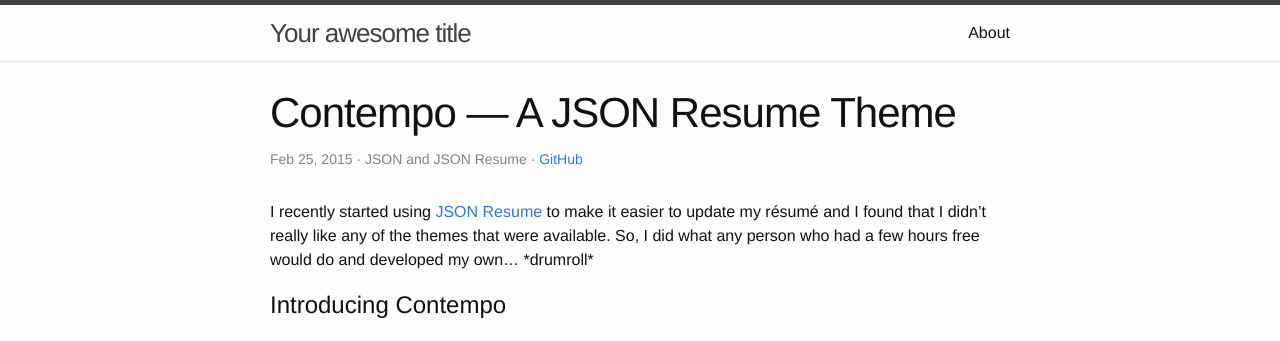
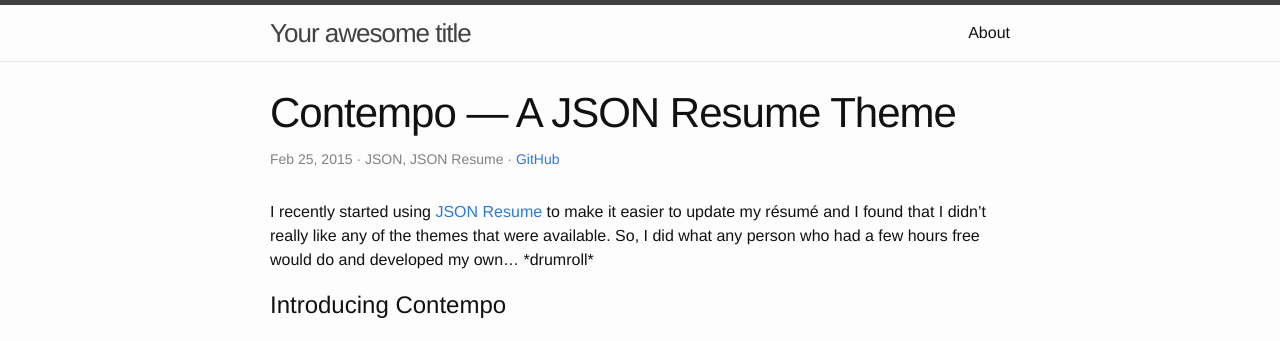
Before and after one commit to yesdevnull/yesdevnull.github.io, a Jekyll site: the page built from _posts/2015-02-25-contempo-a-json-resume-theme.md, in a window 1280 px wide. Shown: the top 341 px of the page. Built offline with Jekyll 4.4.1, drawn with Linux system fonts in a browser that asks for light colours.

Commit message:
Use new post_tags filter for posts

```diff
--- a/_layouts/post.html
+++ b/_layouts/post.html
@@ -5,7 +5,7 @@ layout: default
 
   <header class="post-header">
     <h1 class="post-title">{{ page.title }}</h1>
-    <p class="post-meta">{{ page.date | date: "%b %-d, %Y" }}{% if page.author %} &middot; {{ page.author }}{% endif %}{% if page.tags %} &middot; {{ page.tags | array_to_sentence_string }}{% endif %}{% if page.github_link %} &middot; <a href="{{ page.github_link }}">GitHub</a>{% endif %}</p>
+    <p class="post-meta">{{ page.date | date: "%b %-d, %Y" }}{% if page.author %} &middot; {{ page.author }}{% endif %}{% if page.tags %} &middot; {{ page.tags | post_tags }}{% endif %}{% if page.github_link %} &middot; <a href="{{ page.github_link }}">GitHub</a>{% endif %}</p>
   </header>
 
   <article class="post-content">
```
